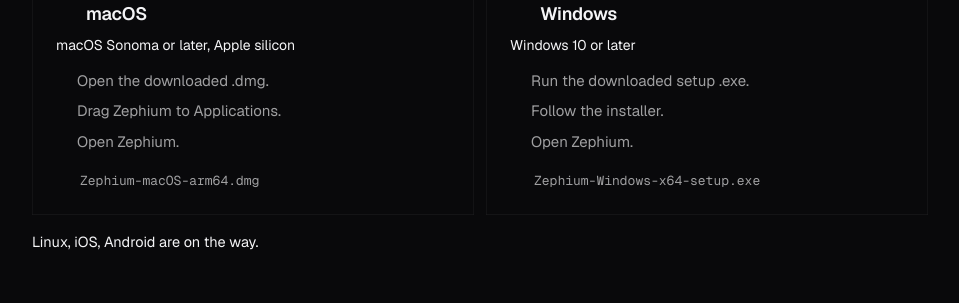
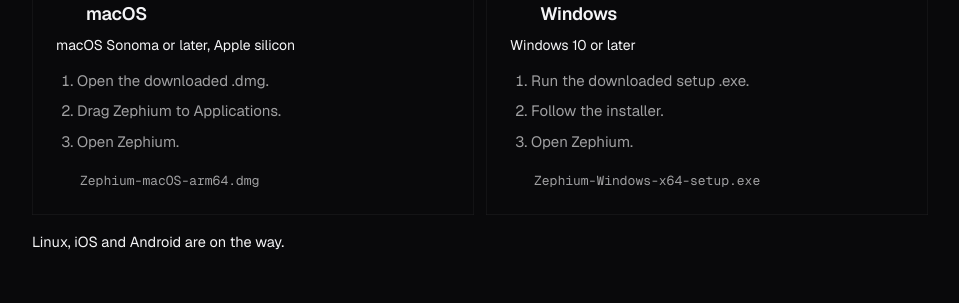
Before and after one commit to zephium-browser/website, a Next.js app: page /download in a window 1280 px wide. Shown: the part 730-1033 px from the top of the page, without its empty margins (160-1119 px from the left). Built offline with nearby package versions, Linux system fonts and the light colour scheme; no server answers; some icons are missing.

Commit message:
Number the install steps and tidy the download page copy

```diff
--- a/app/(site)/download/download-view.tsx
+++ b/app/(site)/download/download-view.tsx
@@ -152,7 +152,8 @@
           ))}
         </ul>
         <p className={styles.soon}>
-          {soon.map((platform) => platform.name).join(", ")} are on the way.
+          {soon.slice(0, -1).map((platform) => platform.name).join(", ")} and {soon.at(-1)?.name} are on the
+          way.
         </p>
       </section>
 
--- a/app/(site)/download/download.module.css
+++ b/app/(site)/download/download.module.css
@@ -171,6 +171,7 @@
   gap: 8px;
   margin: 0;
   padding-left: 1.4em;
+  list-style: decimal;
   color: var(--color-muted);
   font-size: 15px;
   line-height: 1.5;
--- a/app/(site)/download/page.tsx
+++ b/app/(site)/download/page.tsx
@@ -19,7 +19,7 @@
  */
 export default function DownloadPage() {
   return (
-    <PageShell title="Download" lede={`Free and open source. ${site.appSize} installed.`}>
+    <PageShell title="Download" lede={`Free and open source, ${site.appSize} installed.`}>
       <Suspense fallback={<DownloadView start={null} plan={null} />}>
         <DownloadExperience />
       </Suspense>
```
